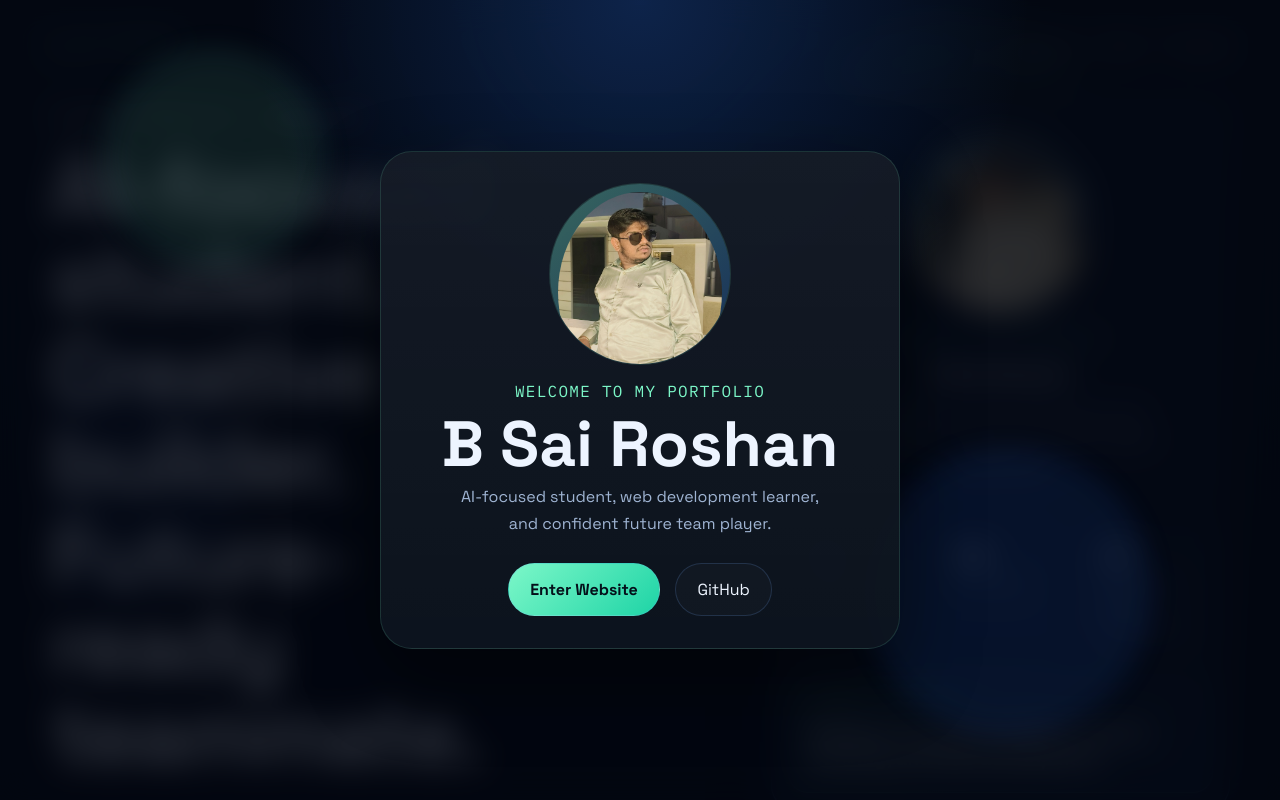
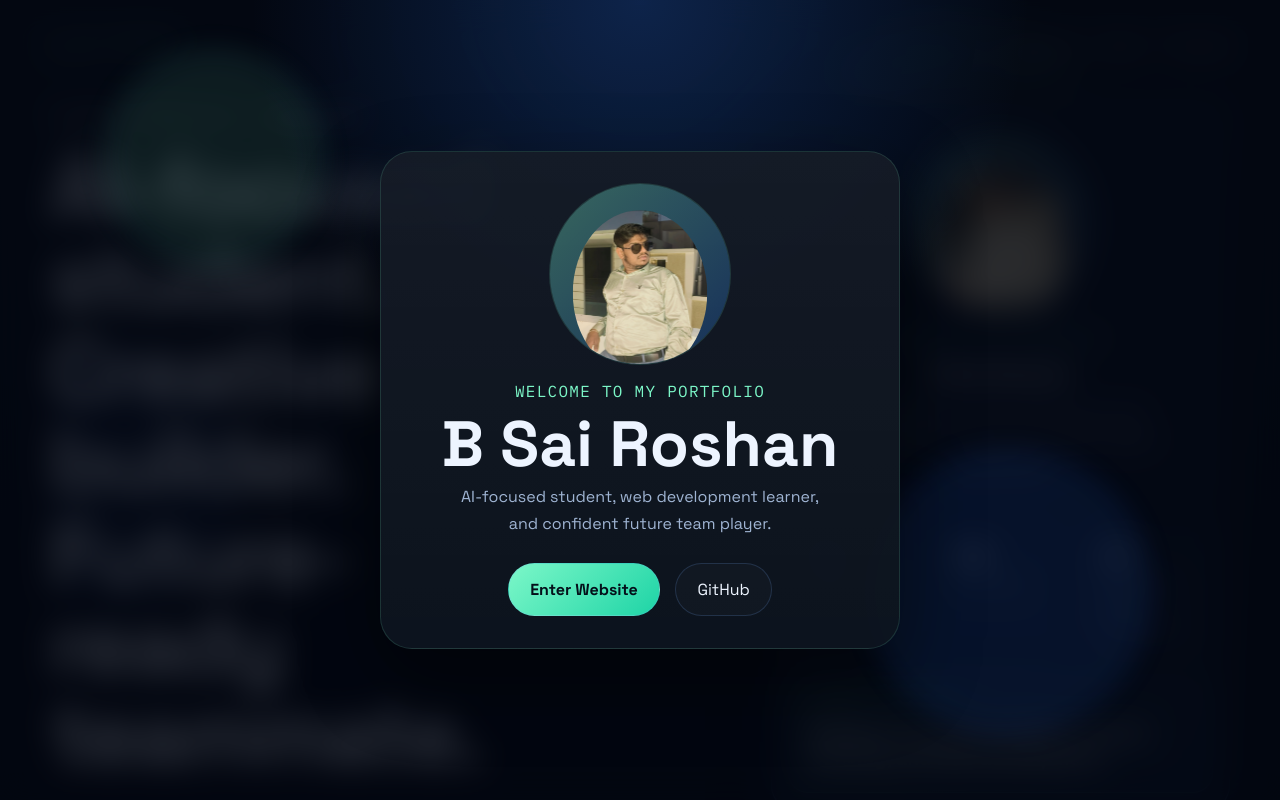
Before and after one commit to b-sai-roshan/sai-roshan-portfolio, a React (Vite) app: page / in a window 1280 px wide. Built offline with nearby package versions, Linux system fonts and the light colour scheme.

Commit message:
styles.css

```diff
--- a/src/styles.css
+++ b/src/styles.css
@@ -169,10 +169,13 @@ button {
   width: 100%;
   height: 100%;
   object-fit: cover;
-  object-position: center 400%;
+  object-position: center 72%;
+  transform: scale(0.82);
+  transform-origin: center;
   border-radius: 50%;
   display: block;
 }
+
 
 .welcome-tag {
   margin: 0;
```
